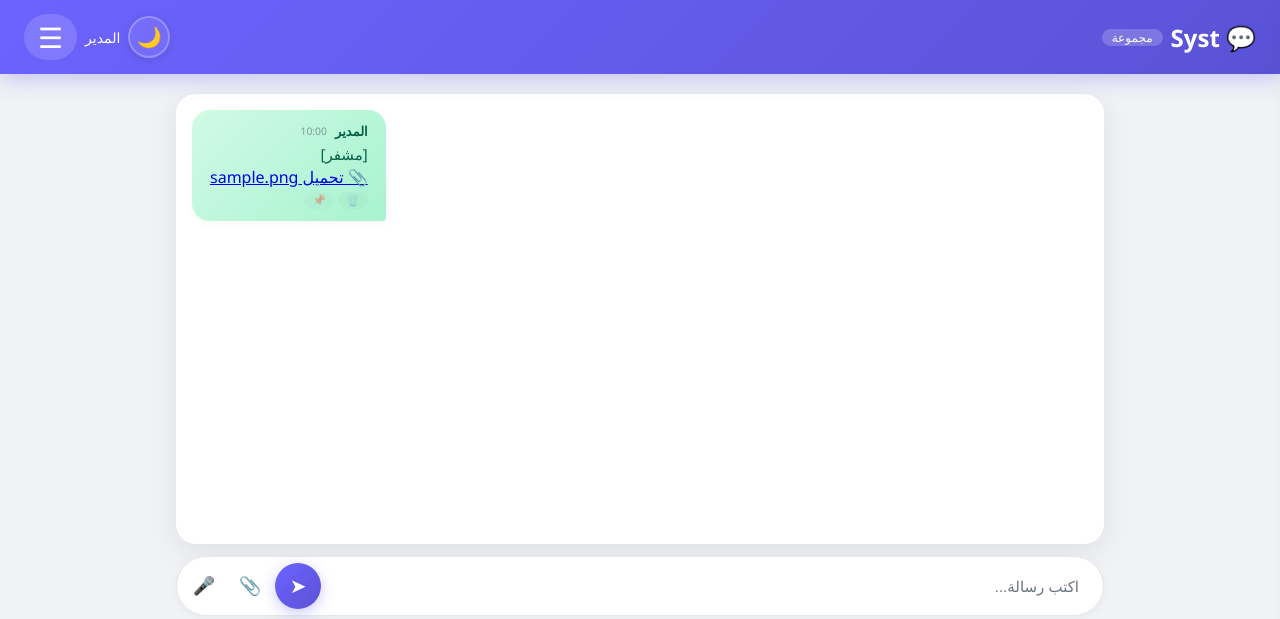
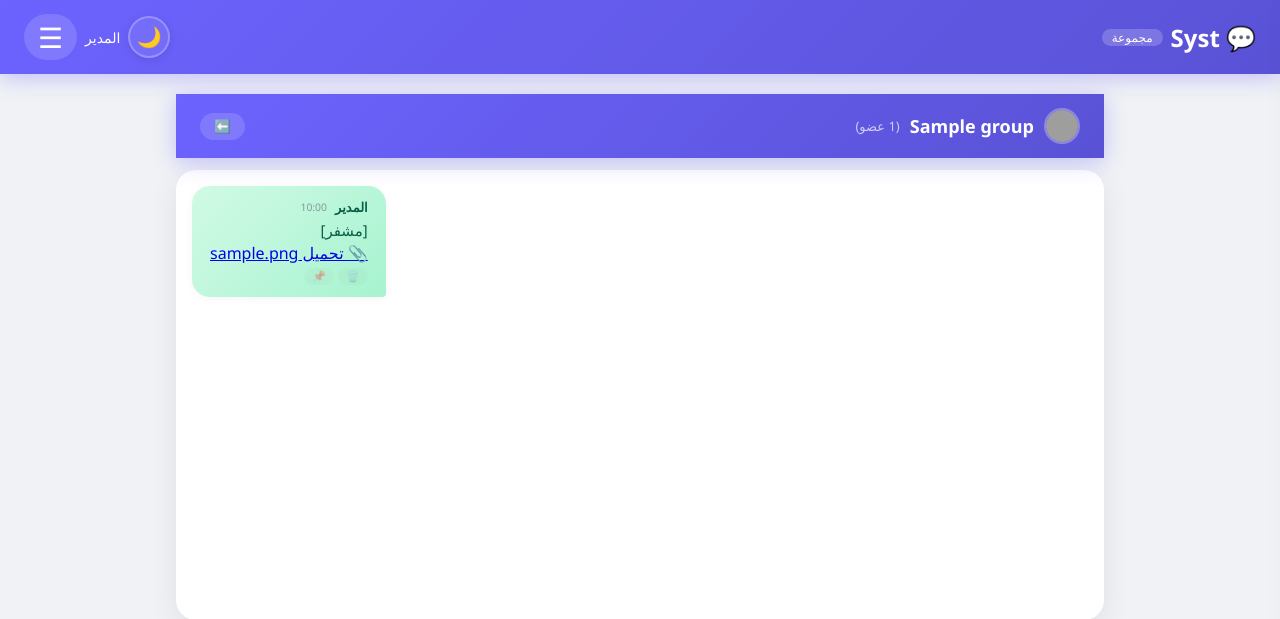
Before and after one commit to Diab-software/Syst-app, a Flask app: template templates/group_chat.html in a window 1280 px wide. Shown: the top 619 px of the page. Run offline with Flask 3, Linux system fonts and the light colour scheme; the template is opened without the code that fills it: values that come from a table or form of the project are taken from there, others are empty; tables that the repository leaves empty hold one stand-in row (values such as "Sample post"); some libraries are stand-ins or nearby versions; grey boxes are pictures that could not be loaded.

Commit message:
✨ إصلاح عرض صورة المجموعة في dashboard و group_chat

```diff
--- a/templates/group_chat.html
+++ b/templates/group_chat.html
@@ -92,6 +92,24 @@
 {% endblock %}
 
 {% block content %}
+<nav class="navbar" style="margin-bottom:12px;">
+    <div style="display:flex;align-items:center;gap:10px;">
+        {% if group.group_pic %}
+        <img src="{{ url_for('download_file', filename='profiles/'+group.group_pic) }}" style="width:36px;height:36px;border-radius:50%;object-fit:cover;border:2px solid rgba(255,255,255,0.3);">
+        {% else %}
+        <div style="width:36px;height:36px;border-radius:50%;background:linear-gradient(135deg,#10B981,#059669);color:white;display:flex;align-items:center;justify-content:center;font-size:16px;font-weight:bold;">{{ group.name[0]|upper }}</div>
+        {% endif %}
+        <span style="font-weight:600;font-size:18px;">{{ group.name }}</span>
+        <span style="font-size:13px;color:rgba(255,255,255,0.7);">({{ group.memberships|length }} عضو)</span>
+    </div>
+    <div style="display:flex;gap:8px;align-items:center;">
+        {% if is_admin %}
+        <button onclick="window.location.href='/group_settings/{{ group.id }}'" style="background:rgba(255,255,255,0.2);border:none;color:white;padding:6px 14px;border-radius:30px;cursor:pointer;">⚙️</button>
+        {% endif %}
+        <button onclick="window.location.href='/dashboard'" style="background:rgba(255,255,255,0.15);border:none;color:white;padding:6px 14px;border-radius:30px;cursor:pointer;">⬅️</button>
+    </div>
+</nav>
+
 <div class="messages" id="messages">
     {% for msg in messages %}
     <div class="msg {% if msg.user_id == user.id %}my-msg{% else %}other-msg{% endif %}" id="msg-{{ msg.id }}">
@@ -129,7 +147,6 @@
         <button class="icon-btn" onclick="toggleAttachMenu()" title="رفع مرفق">📎</button>
         <button class="icon-btn" onclick="startRecording()" title="تسجيل صوتي">🎤</button>
     </div>
-    <!-- قائمة المرفقات المنبثقة -->
     <div class="attach-menu" id="attachMenu">
         <div class="attach-item" onclick="triggerFileInput('fileInput')">
             <span class="icon">📎</span> رفع ملف
@@ -271,7 +288,6 @@ function handleFileSelect(input, group_id, private_with) {
     const file = input.files[0];
     if (!file) return;
     if (file.type.startsWith('image/')) {
-        // استخدام نفس دالة معاينة الصورة
         const event = { target: input };
         handleImageSelect(event, group_id, private_with);
         return;
```
Also changed, not shown: templates/dashboard.html (+6 -2 lines).
